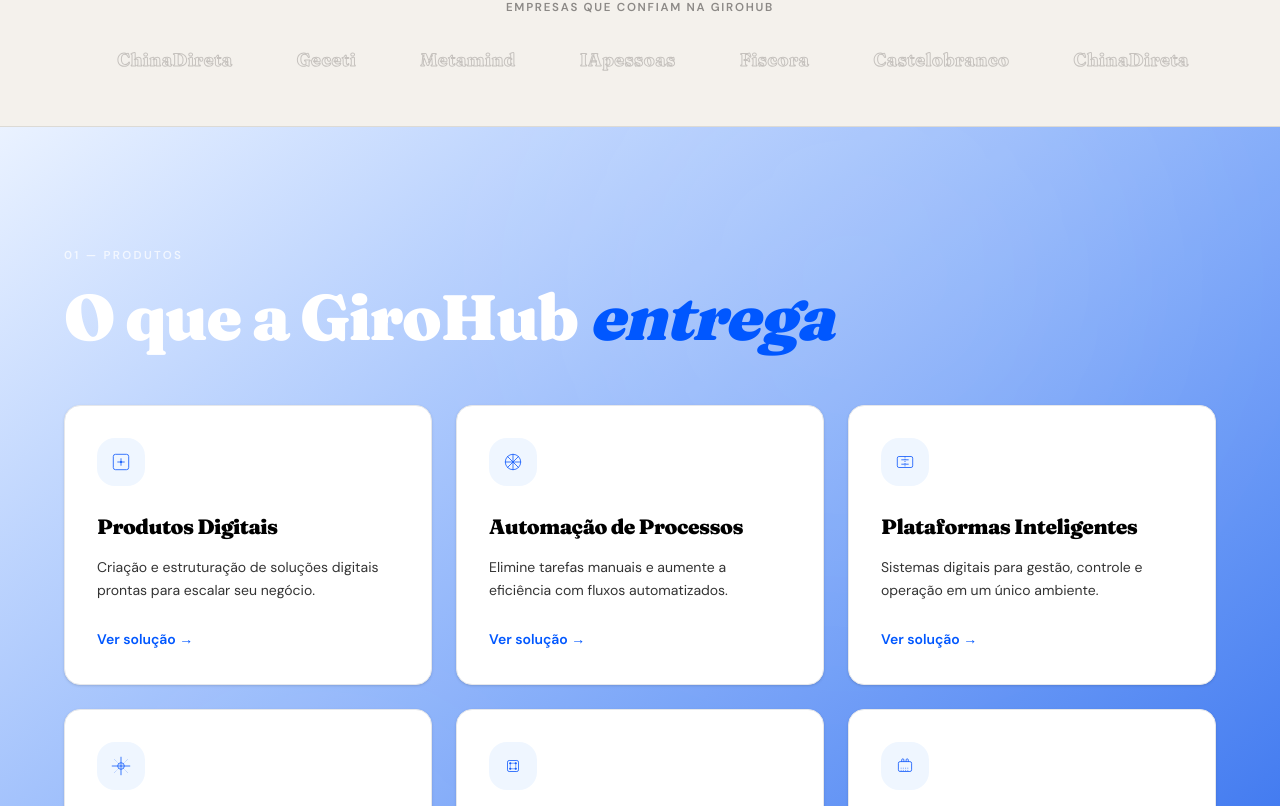
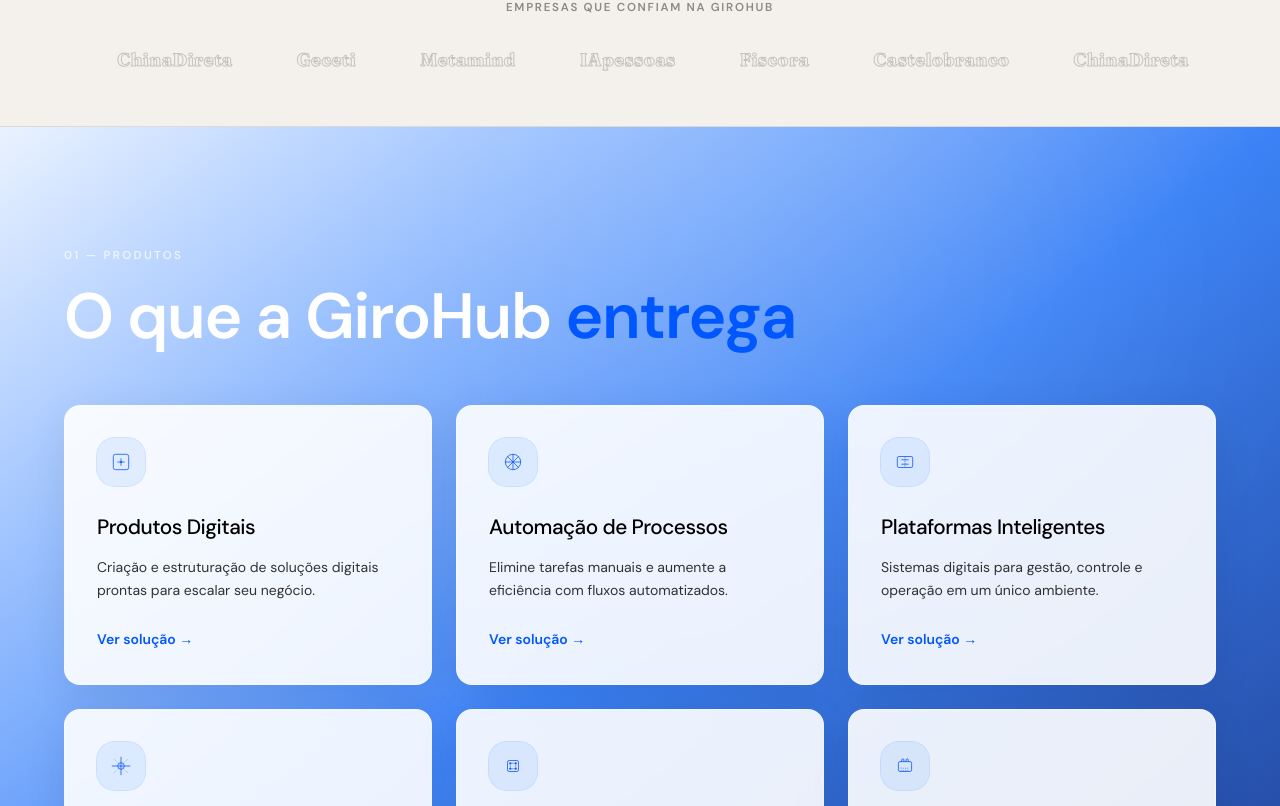
Before and after one commit to CasteloBrancoContabiidade/Landingpage-giro, a Next.js app: page / in a window 1280 px wide. Shown: the part 854-1660 px from the top of the page. Built offline with nearby package versions, Linux system fonts and the light colour scheme.

Commit message:
Update services.tsx

```diff
--- a/components/services.tsx
+++ b/components/services.tsx
@@ -7,7 +7,6 @@ const services = [
   {
     icon: (
       <svg viewBox="0 0 40 40" fill="none" className="w-[22px] h-[22px]">
-        {/* Ícone tecnológico: cubo digital */}
         <rect x="6" y="6" width="28" height="28" rx="4" stroke="currentColor" strokeWidth="1.5" />
         <path d="M14 20h12M20 14v12" stroke="currentColor" strokeWidth="1.5" strokeLinecap="round" />
         <circle cx="20" cy="20" r="2" fill="currentColor" />
@@ -19,7 +18,6 @@ const services = [
   {
     icon: (
       <svg viewBox="0 0 40 40" fill="none" className="w-[22px] h-[22px]">
-        {/* Ícone tecnológico: fluxo/automatização */}
         <circle cx="20" cy="20" r="14" stroke="currentColor" strokeWidth="1.5" />
         <path d="M20 6v28M6 20h28M10 10l20 20M10 30l20-20" stroke="currentColor" strokeWidth="1.5" strokeLinecap="round" />
       </svg>
@@ -30,7 +28,6 @@ const services = [
   {
     icon: (
       <svg viewBox="0 0 40 40" fill="none" className="w-[22px] h-[22px]">
-        {/* Ícone tecnológico: plataforma / rede */}
         <rect x="6" y="10" width="28" height="20" rx="3" stroke="currentColor" strokeWidth="1.5" />
         <path d="M14 16h12M14 24h12" stroke="currentColor" strokeWidth="1.5" strokeLinecap="round" />
         <path d="M20 10v20" stroke="currentColor" strokeWidth="1.5" strokeDasharray="2 2" />
@@ -42,7 +39,6 @@ const services = [
   {
     icon: (
       <svg viewBox="0 0 40 40" fill="none" className="w-[22px] h-[22px]">
-        {/* Ícone tecnológico: escala / crescimento */}
         <circle cx="20" cy="20" r="6" stroke="currentColor" strokeWidth="1.5" />
         <path d="M20 4v32M4 20h32" stroke="currentColor" strokeWidth="1.5" strokeLinecap="round" />
         <path d="M8 8l24 24M8 32L32 8" stroke="currentColor" strokeWidth="1" strokeDasharray="1 2" />
@@ -54,7 +50,6 @@ const services = [
   {
     icon: (
       <svg viewBox="0 0 40 40" fill="none" className="w-[22px] h-[22px]">
-        {/* Ícone tecnológico: integrações / conexões */}
         <rect x="10" y="10" width="20" height="20" rx="3" stroke="currentColor" strokeWidth="1.5" />
         <circle cx="15" cy="15" r="2" fill="currentColor" />
         <circle cx="25" cy="15" r="2" fill="currentColor" />
@@ -69,7 +64,6 @@ const services = [
   {
     icon: (
       <svg viewBox="0 0 40 40" fill="none" className="w-[22px] h-[22px]">
-        {/* Ícone tecnológico: interface / UX */}
         <rect x="8" y="12" width="24" height="18" rx="3" stroke="currentColor" strokeWidth="1.5" />
         <path d="M14 12V9a2 2 0 014 0v3M22 12V9a2 2 0 014 0v3" stroke="currentColor" strokeWidth="1.5" strokeLinecap="round" />
         <path d="M12 24h16M12 28h16" stroke="currentColor" strokeWidth="1" strokeDasharray="2 2" />
@@ -86,19 +80,19 @@ function ServiceCard({ service, index }: { service: typeof services[0]; index: n
   return (
     <div
       ref={ref}
-      className="reveal group bg-white p-8 relative overflow-hidden transition-all duration-300 rounded-2xl border border-gray-200 shadow-sm hover:-translate-y-2 hover:shadow-xl hover:border-blue-300"
+      className="reveal group bg-white/90 backdrop-blur-md p-8 relative overflow-hidden transition-all duration-300 rounded-2xl border border-white/30 shadow-[0_10px_40px_rgba(0,0,0,0.08)] hover:-translate-y-3 hover:shadow-[0_20px_60px_rgba(0,0,0,0.15)] before:absolute before:inset-0 before:rounded-2xl before:border before:border-white/10 before:pointer-events-none"
       style={{ transitionTimingFunction: "var(--ease)" }}
     >
       {/* glow */}
-      <div className="absolute inset-0 opacity-0 group-hover:opacity-100 transition duration-500 bg-gradient-to-br from-blue-500/10 to-transparent" />
+      <div className="absolute inset-0 opacity-0 group-hover:opacity-100 transition duration-500 bg-gradient-to-br from-blue-500/20 to-transparent" />
 
       {/* ÍCONE */}
-      <div className="w-12 h-12 flex items-center justify-center rounded-xl bg-blue-50 text-blue-600 mb-6 transition-all duration-300 group-hover:scale-110 relative z-10">
+      <div className="w-12 h-12 flex items-center justify-center rounded-xl bg-blue-500/10 text-blue-600 ring-1 ring-blue-500/20 mb-6 transition-all duration-300 group-hover:scale-110 relative z-10">
         {service.icon}
       </div>
 
       {/* TÍTULO */}
-      <h3 className="font-serif text-[1.3rem] font-black tracking-tight mb-3 transition-colors duration-300 group-hover:text-[var(--orange)] relative z-10 text-black">
+      <h3 className="text-[1.3rem] font-medium tracking-tight mb-3 transition-colors duration-300 group-hover:text-[var(--orange)] relative z-10 text-black">
         {service.title}
       </h3>
 
@@ -116,7 +110,7 @@ function ServiceCard({ service, index }: { service: typeof services[0]; index: n
       </Link>
 
       {/* linha animada */}
-      <div className="absolute bottom-0 left-0 h-[2px] w-0 bg-[var(--orange)] transition-all duration-500 group-hover:w-full" />
+      <div className="absolute bottom-0 left-0 h-[2px] w-0 bg-gradient-to-r from-blue-500 to-cyan-400 transition-all duration-500 group-hover:w-full" />
     </div>
   )
 }
@@ -127,7 +121,7 @@ export function Services() {
   return (
     <section
       id="services"
-      className="py-[120px] relative overflow-hidden text-white bg-gradient-to-br from-[#EAF2FF] to-[#2563EB]"
+      className="py-[120px] relative overflow-hidden text-white bg-gradient-to-br from-[#EAF2FF] via-[#3B82F6] to-[#1E3A8A]"
     >
       {/* glow fundo */}
       <div className="absolute inset-0 pointer-events-none z-0">
@@ -141,9 +135,9 @@ export function Services() {
             01 — Produtos
           </div>
 
-          <h2 className="font-serif text-[clamp(2.6rem,5vw,4.2rem)] font-black leading-none tracking-tight text-white mb-6">
+          <h2 className="text-[clamp(2.6rem,5vw,4.2rem)] font-bold tracking-[-0.02em] leading-none text-white mb-6">
             O que a GiroHub
-            <span className="text-[var(--orange)]"> <em>entrega</em></span>
+            <span className="text-[var(--orange)]"> entrega</span>
           </h2>
         </div>
 
```
